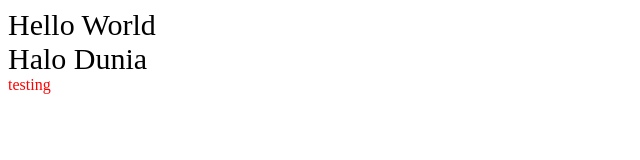
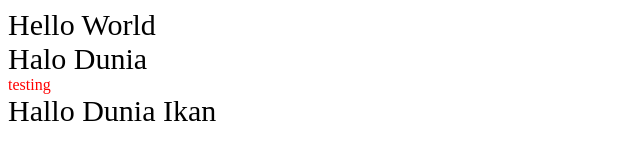
Before and after one commit to fandok/fer-wave-15-gold, a plain HTML site: page index.html in a window 1280 px wide. Shown: the whole page, without its empty margins (0-640 px from the left). Drawn offline with Linux system fonts and the light colour scheme.

Commit message:
menambah teks hallo dunia ikan

```diff
--- a/index.html
+++ b/index.html
@@ -1,14 +1,13 @@
 <!DOCTYPE html>
 <html>
+  <head>
+    <title>Hello World Page</title>
+  </head>
 
-<head>
-    <title>Hello World Page</title>
-</head>
-
-<body>
+  <body>
     <div style="font-size: 30px">Hello World</div>
     <div style="font-size: 30px">Halo Dunia</div>
-    <div style="color: red;">testing</div>
-</body>
-
+    <div style="color: red">testing</div>
+    <div style="font-size: 30px">Hallo Dunia Ikan</div>
+  </body>
 </html>
```
